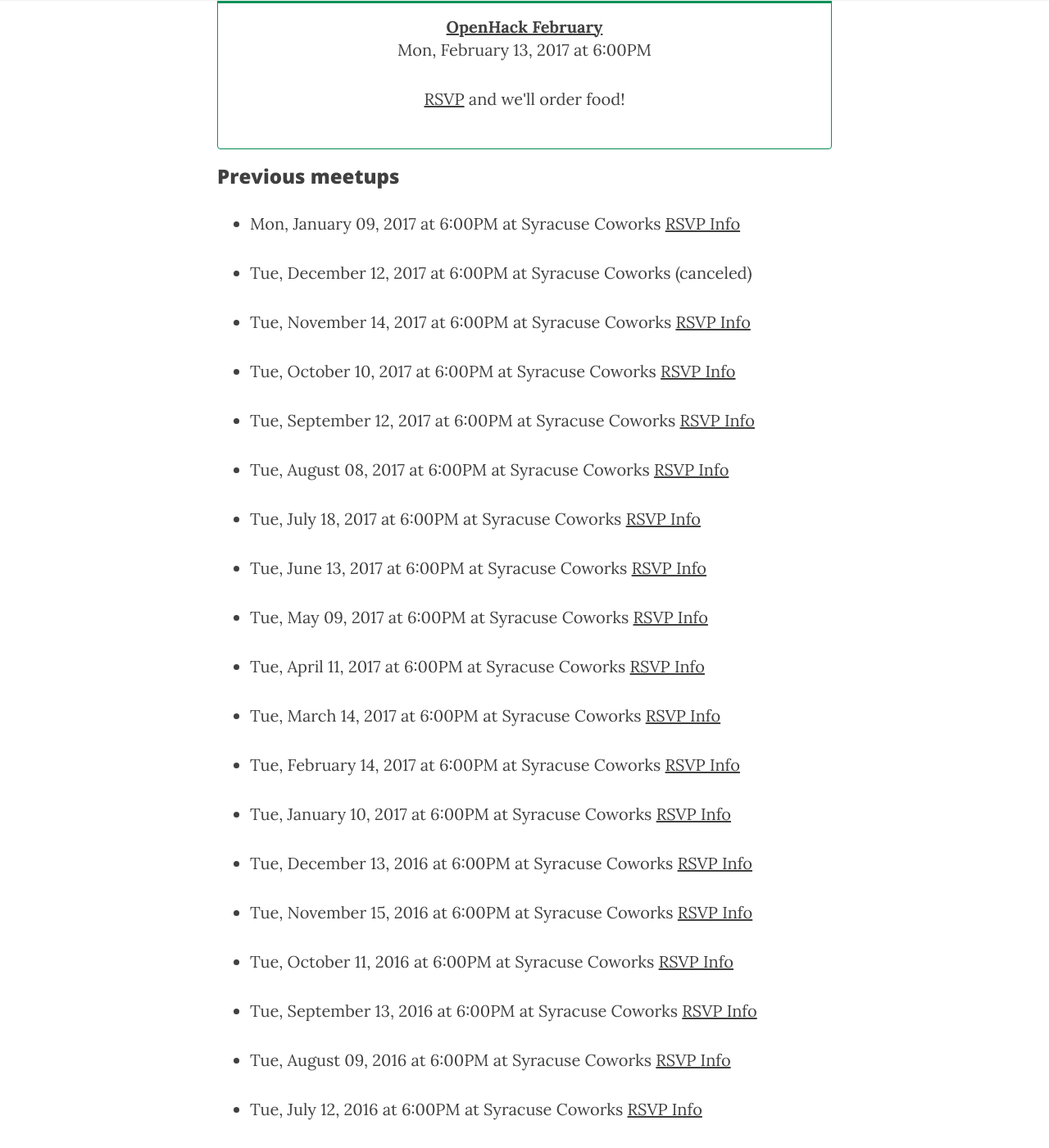
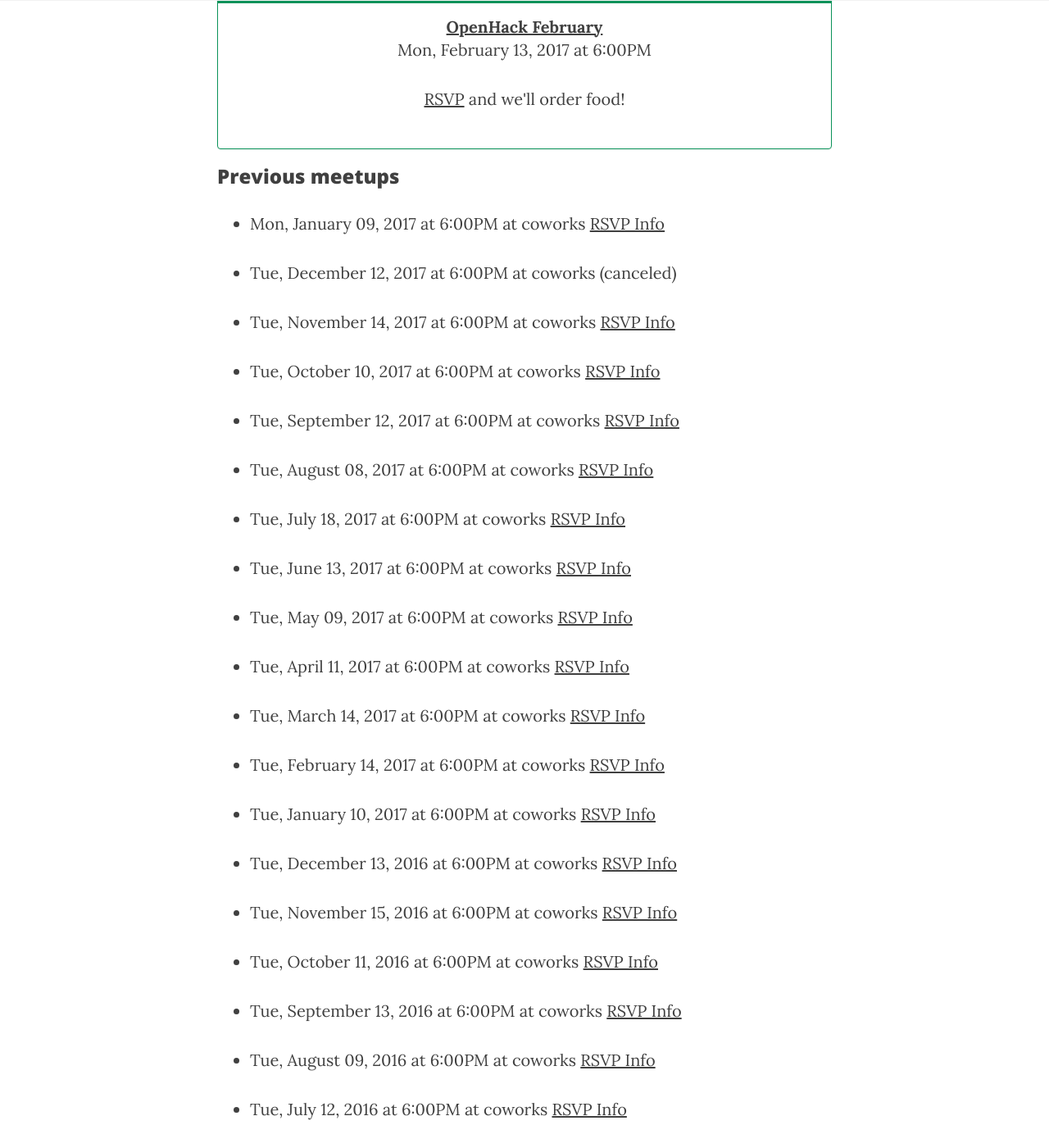
Before and after one commit to syracuseio/openhacksyr.github.io, a Jekyll site: the page built from events.md, in a window 1280 px wide and 1400 px high, scrolled down 542 px. Shown: the whole window at 82% size. Built offline with Jekyll 4.4.1, drawn with Linux system fonts in a browser that asks for light colours; nearby versions of some CDN libraries; some of the changed text lies outside the part shown.

Commit message:
Update event display

```diff
--- a/events.md
+++ b/events.md
@@ -10,5 +10,5 @@
 
 ### Previous meetups
 {% for event in site.data.events offset: 1 %}
-- {{ event.date | date: "%a, %B %d, %Y at %-I:%M%p" }} at {% if event.location == 'ttg' %}The Tech Garden{% elsif event.location == 'coworks' %}Syracuse Coworks{% endif %} {% if event.rsvp_link %} <a href='{{ event.rsvp_link }}'>RSVP Info</a> {% else %} (canceled) {% endif %}
+- {{ event.date | date: "%a, %B %d, %Y at %-I:%M%p" }} at {% if event.location == 'ttg' %}The Tech Garden{% else %}{{ event.location }}{% endif %} {% if event.rsvp_link %} <a href='{{ event.rsvp_link }}'>RSVP Info</a> {% else %} (canceled) {% endif %}
 {% endfor %}
```
